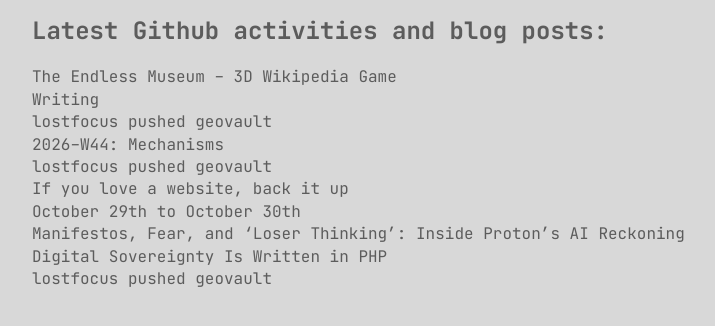
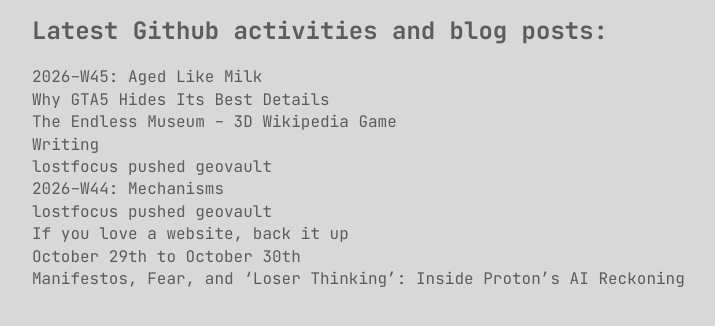
Before and after one commit to lostfocus/lostfocus.github.com, a plain HTML site: page index.html in a window 1280 px wide. Shown: the part 378-704 px from the top of the page, without its empty margins (233-948 px from the left). Drawn offline with Linux system fonts and the light colour scheme; files whose address does not match are found by name.

Commit message:
Updated with the latest blog posts

```diff
--- a/index.html
+++ b/index.html
@@ -40,7 +40,9 @@
 	<div class="feed">
 		<h2>Latest Github activities and blog posts:</h2>
 		<ul>
-			<!-- POST-LIST:START --><li><a href='https://theendlessmuseum.com/'>The Endless Museum - 3D Wikipedia Game</li>
+			<!-- POST-LIST:START --><li><a href='https://lostfocus.de/2026/11/08/2026-w45-aged-like-milk/'>2026-W45: Aged Like Milk</li>
+<li><a href='https://www.youtube.com/watch?v=B399N-gqjR0'>Why GTA5 Hides Its Best Details</li>
+<li><a href='https://theendlessmuseum.com/'>The Endless Museum - 3D Wikipedia Game</li>
 <li><a href='https://lostfocus.de/2026/11/07/writing/'>Writing</li>
 <li><a href='https://github.com/lostfocus/geovault/compare/df869c8397...559508047a'>lostfocus pushed geovault</li>
 <li><a href='https://lostfocus.de/2026/11/02/2026-w44-mechanisms/'>2026-W44: Mechanisms</li>
@@ -48,8 +50,6 @@
 <li><a href='https://blog.mistys-internet.website/post/2026/10/29/if-you-love-a-website-back-it-up/'>If you love a website, back it up</li>
 <li><a href='https://lostfocus.de/2026/10/30/october-29th-to-october-30th/'>October 29th to October 30th</li>
 <li><a href='https://www.404media.co/manifestos-fear-and-loser-thinking-inside-protons-ai-reckoning/'>Manifestos, Fear, and ‘Loser Thinking’: Inside Proton’s AI Reckoning</li>
-<li><a href='https://thephp.foundation/blog/2026/09/02/digital-sovereignty-is-written-in-php/'>Digital Sovereignty Is Written in PHP</li>
-<li><a href='https://github.com/lostfocus/geovault/compare/c9b2e1b95e...b773d85ebd'>lostfocus pushed geovault</li>
 <!-- POST-LIST:END -->
 		</ul>
 	</div>
```
